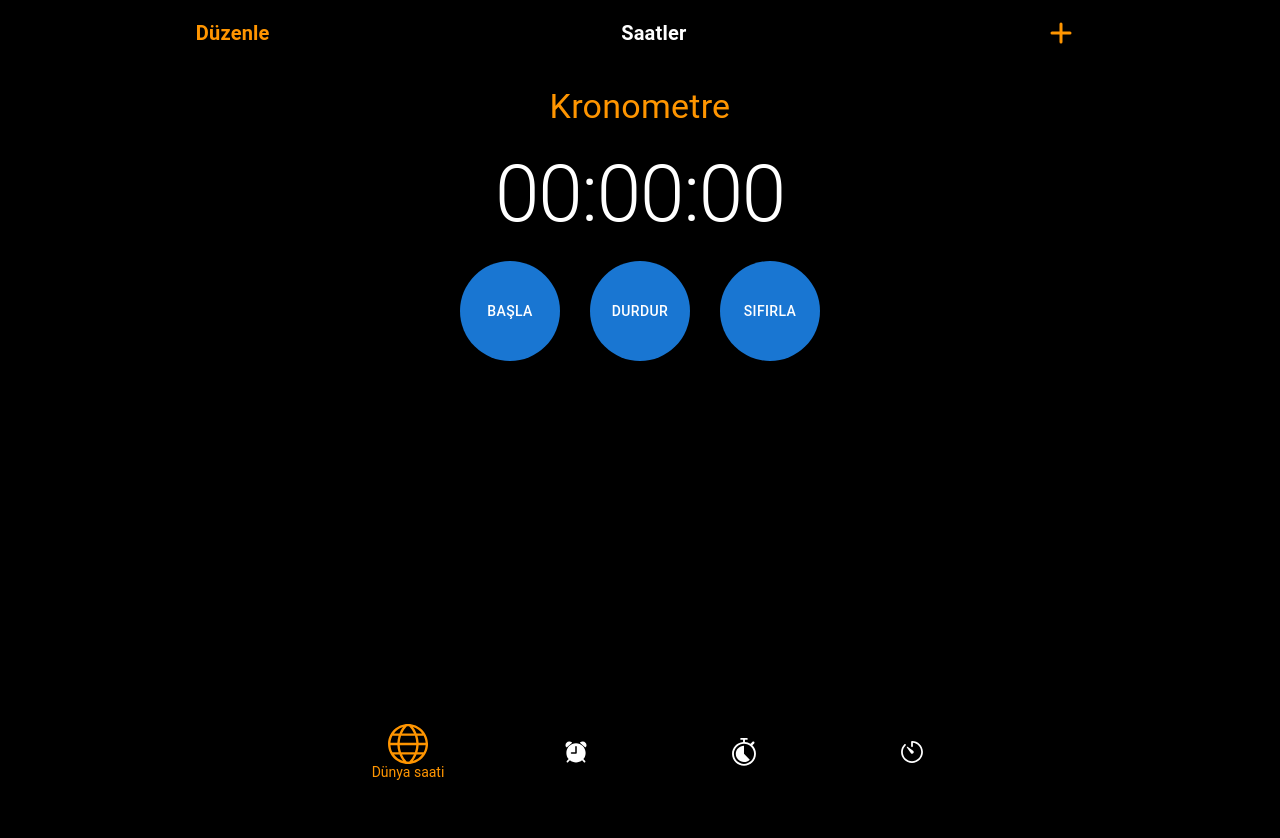
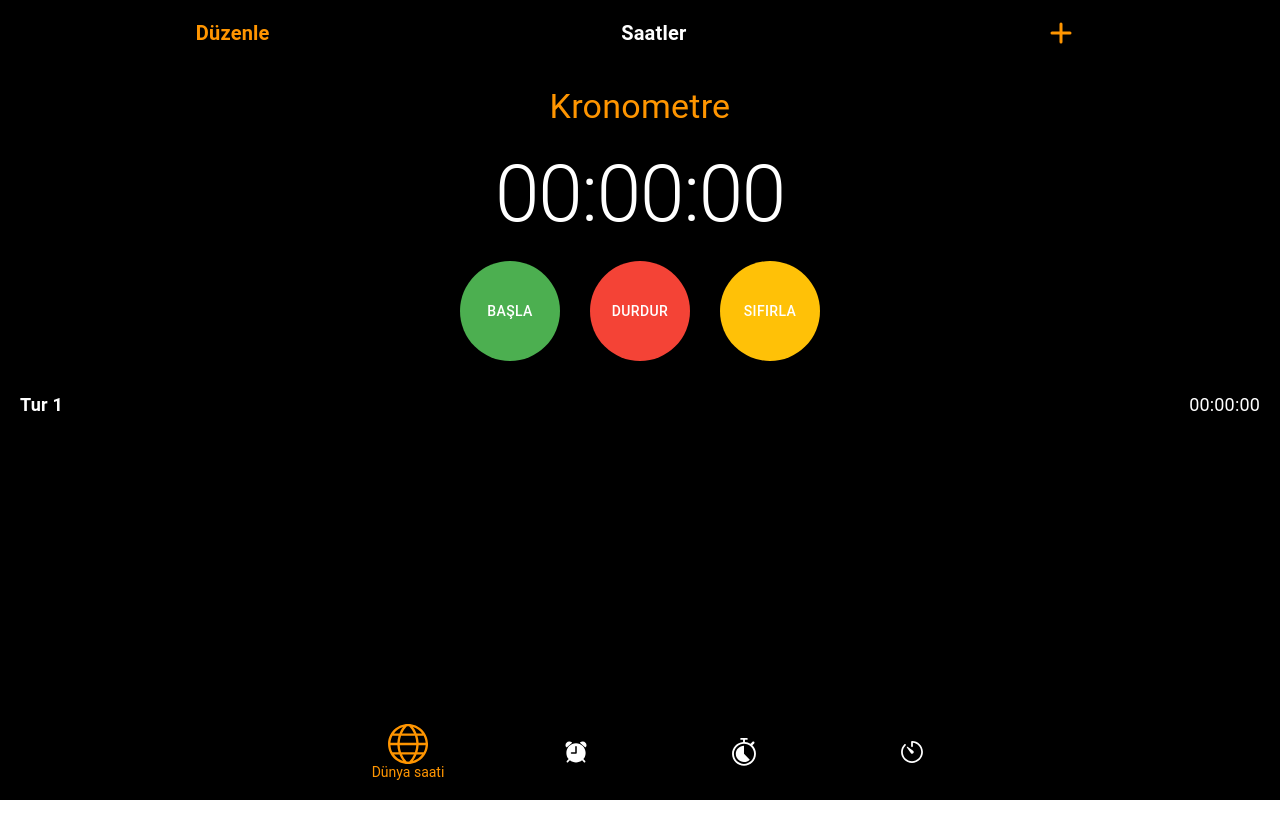
Before and after one commit to MinayeAliyeva/Timer-Web-Application, a React (Create React App) app in the folder my-app/: page /chronometer in a window 1280 px wide. Both pictures are taken after a click on the button "DURDUR". Shown: the top 838 px of the page. After the commit the page ends 800 px from the top, so only its background shows below. Built offline with nearby package versions, Linux system fonts and the light colour scheme.

Commit message:
feature(feature/clonometer):Added clonometer history

```diff
--- a/my-app/src/modules/index.ts
+++ b/my-app/src/modules/index.ts
@@ -20,4 +20,5 @@ export interface ITimeHistory {
   hr:number,
   min:number,
   sec:number
+  step?:number
 }
--- a/my-app/src/pages/Chronometer.tsx
+++ b/my-app/src/pages/Chronometer.tsx
@@ -1,13 +1,15 @@
-import React, { useState, useEffect } from "react";
+import React, { useState, useEffect, useCallback } from "react";
 import Box from "@mui/material/Box";
 import Typography from "@mui/material/Typography";
 import Button from "@mui/material/Button";
 import { ITimeHistory } from "../modules";
+import { List, ListItem, Divider } from "@mui/material";
 
 const Chronometer = () => {
   const [time, setTime] = useState<ITimeHistory>({ hr: 0, min: 0, sec: 0 });
   const [timeHistory, setTimeHistory] = useState<ITimeHistory[]>([]);
   const [running, setRunning] = useState(false);
+  const [step, setStep] = useState(1);
 
   useEffect(() => {
     let intervalId: NodeJS.Timeout | null = null;
@@ -38,33 +40,37 @@ const Chronometer = () => {
     };
   }, [running]);
 
-  const startTimer = () => setRunning(true);
-  const stopTimer = () => {
+  const startTimer = useCallback(() => setRunning(true), []);
+  const stopTimer = useCallback(() => {
     setRunning(false);
-    setTimeHistory((prevHistory) => [...prevHistory, { ...time }]);
-  };
+    setStep((step) => step + 1);
+    setTimeHistory((prevHistory) => [...prevHistory, { ...time, step: step }]);
+  }, [setTimeHistory, setRunning, time, step]);
 
-  const resetTimer = () => {
+  const resetTimer = useCallback(() => {
     setRunning(false);
     setTime({ hr: 0, min: 0, sec: 0 });
-  };
+  }, []);
 
   const formatTime = (num: number) => (num < 10 ? `0${num}` : num);
 
   return (
+    <>
       <Box
         sx={{
           padding: "20px",
           backgroundColor: "#000",
           color: "#fff",
-        minHeight: "100vh",
           textAlign: "center",
           display: "flex",
           flexDirection: "column",
           alignItems: "center",
         }}
       >
-      <Typography variant="h4" sx={{ marginBottom: "20px", color: "#FF9500" }}>
+        <Typography
+          variant="h4"
+          sx={{ marginBottom: "20px", color: "#FF9500" }}
+        >
           Kronometre
         </Typography>
         <Typography
@@ -86,6 +92,7 @@ const Chronometer = () => {
               width: "100px",
               height: "100px",
               margin: "0 10px",
+              backgroundColor: "#4CAF50",
             }}
             variant="contained"
             onClick={startTimer}
@@ -98,6 +105,7 @@ const Chronometer = () => {
               width: "100px",
               height: "100px",
               margin: "0 10px",
+              backgroundColor: "#F44336",
             }}
             variant="contained"
             onClick={stopTimer}
@@ -110,6 +118,7 @@ const Chronometer = () => {
               width: "100px",
               height: "100px",
               margin: "0 10px",
+              backgroundColor: "#FFC107",
             }}
             variant="contained"
             onClick={resetTimer}
@@ -118,6 +127,32 @@ const Chronometer = () => {
           </Button>
         </Box>
       </Box>
+
+      <List sx={{ width: "100%", bgcolor: "#000", padding: "0" }}>
+        {timeHistory.map((time, index) => (
+          <React.Fragment key={index}>
+            <ListItem
+              sx={{
+                display: "flex",
+                justifyContent: "space-between",
+                padding: "10px 20px",
+                color: "#fff",
+              }}
+            >
+              <Typography sx={{ fontSize: "18px", fontWeight: "bold" }}>
+                Tur {time.step}
+              </Typography>
+              <Typography sx={{ fontSize: "18px" }}>
+                {formatTime(time.hr)}:{formatTime(time.min)}:{formatTime(time.sec)}
+              </Typography>
+            </ListItem>
+            {index < timeHistory.length - 1 && (
+              <Divider sx={{ backgroundColor: "#555" }} />
+            )}
+          </React.Fragment>
+        ))}
+      </List>
+    </>
   );
 };
 
```
Lines whose indentation alone changed are shown as unchanged.
